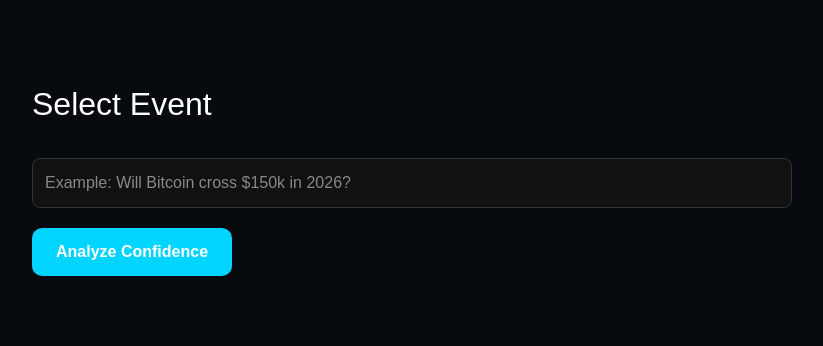
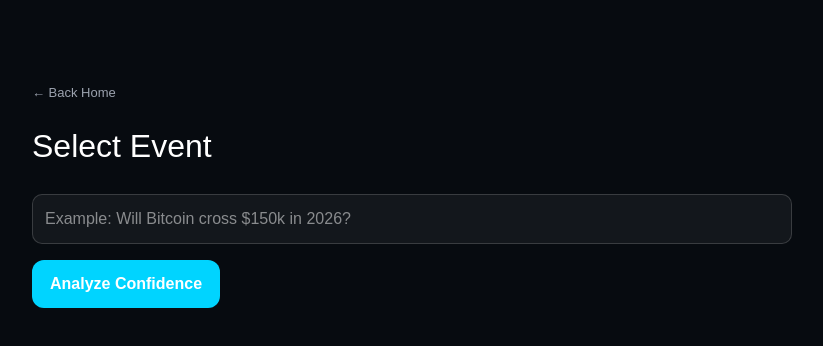
Before and after one commit to anujagadde18/tradedna, a Next.js app: page /event in a window 1280 px wide. Shown: the top 346 px of the page, without its empty margins (228-1051 px from the left). Built offline with nearby package versions, Linux system fonts and the light colour scheme.

Commit message:
Enhance event selection page layout and styles
Updated styles for input and button elements, added back home link.

```diff
--- a/app/event/page.tsx
+++ b/app/event/page.tsx
@@ -9,27 +9,29 @@ export default function EventPage() {
 
   const handleSubmit = () => {
     if (!event.trim()) return;
-
     router.push(`/scores?event=${encodeURIComponent(event)}`);
   };
 
   return (
     <main style={{ minHeight: "100vh", background: "#070B10", color: "#fff" }}>
       <div style={{ maxWidth: 800, margin: "0 auto", padding: "80px 20px" }}>
-        <h1 style={{ fontSize: 32 }}>Select Event</h1>
+        <a href="/" style={{ color: "#9CA3AF", fontSize: 13 }}>
+          ← Back Home
+        </a>
 
-        <div style={{ marginTop: 30 }}>
+        <h1 style={{ fontSize: 32, marginTop: 18 }}>Select Event</h1>
+
+        <div style={{ marginTop: 24 }}>
           <input
-            type="text"
-            placeholder="Example: Will Bitcoin cross $150k in 2026?"
             value={event}
             onChange={(e) => setEvent(e.target.value)}
+            placeholder="Example: Will Bitcoin cross $150k in 2026?"
             style={{
               width: "100%",
               padding: 12,
-              borderRadius: 8,
-              border: "1px solid #333",
-              background: "#111",
+              borderRadius: 10,
+              border: "1px solid rgba(255,255,255,0.16)",
+              background: "rgba(255,255,255,0.05)",
               color: "#fff",
             }}
           />
@@ -38,12 +40,12 @@ export default function EventPage() {
         <button
           onClick={handleSubmit}
           style={{
-            marginTop: 20,
-            padding: "12px 24px",
-            borderRadius: 10,
+            marginTop: 16,
+            padding: "12px 18px",
+            borderRadius: 12,
             background: "#00D4FF",
             border: "none",
-            fontWeight: 600,
+            fontWeight: 700,
             cursor: "pointer",
           }}
         >
```
